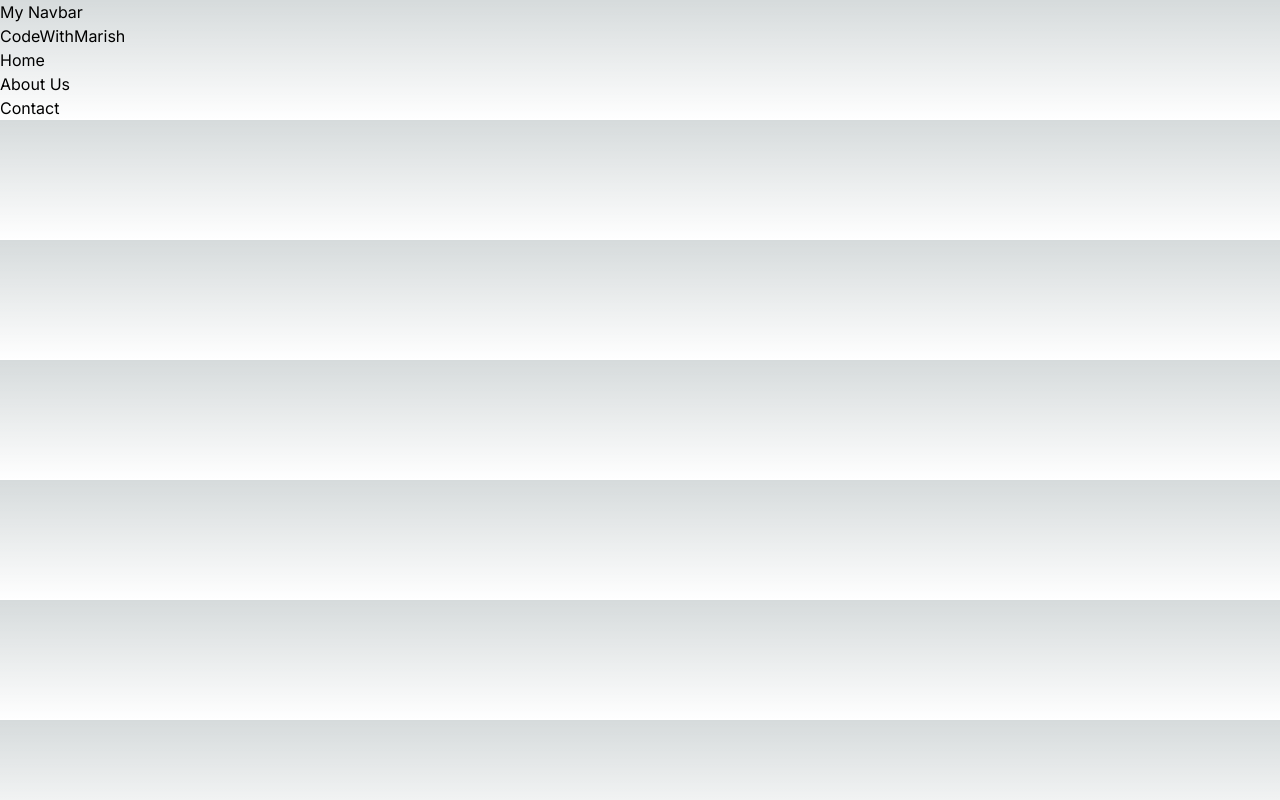
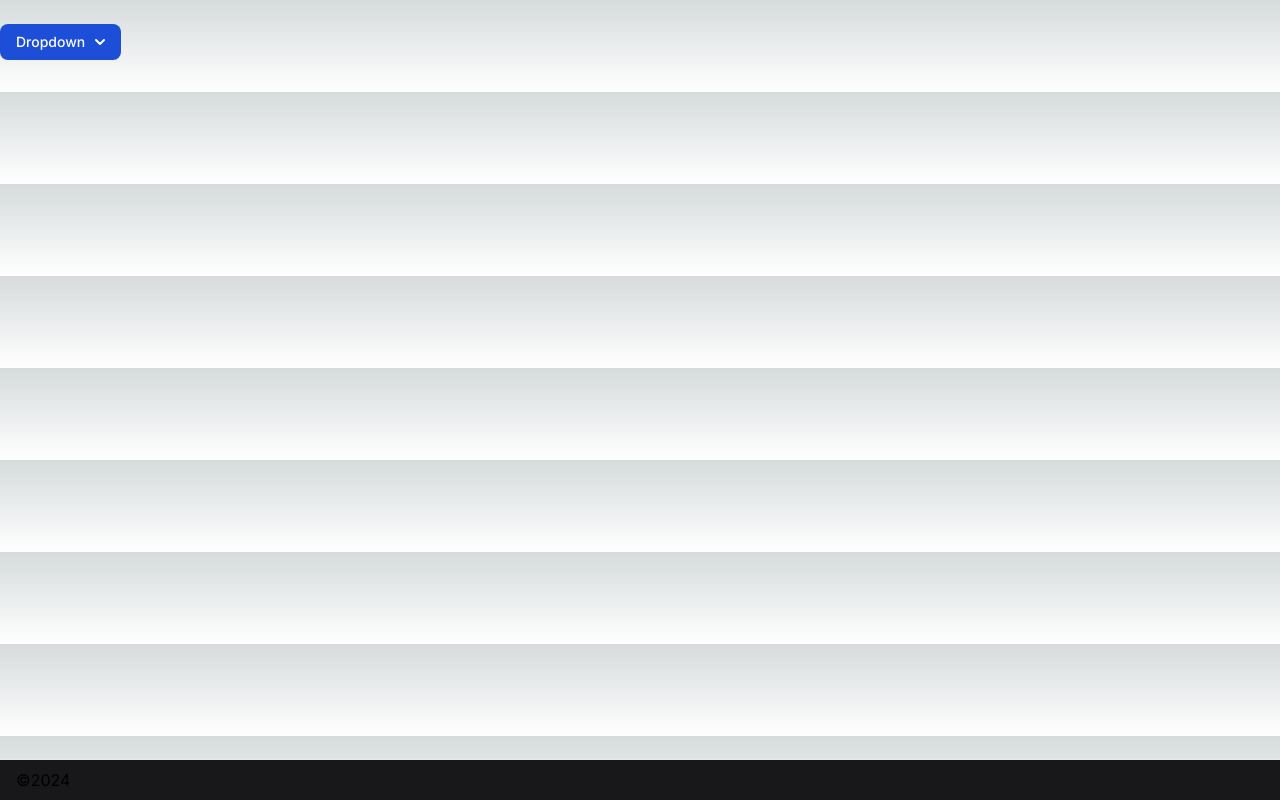
Before and after one commit to lehung2022/next-image-gallery, a Next.js app: page / in a window 1280 px wide. Built offline with nearby package versions, Linux system fonts and the light colour scheme.

Commit message:
added new header and footer

```diff
--- a/src/app/about/page.tsx
+++ /dev/null
@@ -1,11 +0,0 @@
-import Link from "next/link"
-
-export default function About() {
-    //throw new Error('Not today!')
-    return (
-        <>
-            <h1>About</h1>
-            <Link href="/">Link to Home Page</Link>
-        </>
-    )
-}
--- a/src/app/layout.tsx
+++ b/src/app/layout.tsx
@@ -17,9 +17,6 @@ export default function RootLayout({
   return (
     <html lang="en">
       <body className={inter.className}>
-        <nav>
-          <h1>My Navbar</h1>
-        </nav>
         {children}</body>
     </html>
   );
--- a/src/app/page.tsx
+++ b/src/app/page.tsx
@@ -1,8 +1,11 @@
-
 import Header from "../components/Header";
+import Footer from "@/components/Footer";
 
 export default function Home() {
   return (
-    <Header />
+    <>
+      <Header />
+      <Footer />
+    </>
   );
 }
--- a/src/components/Footer.tsx
+++ b/src/components/Footer.tsx
@@ -1,11 +1,9 @@
-import React from 'react'
-
 function Footer() {
   return (
-    <>
-
-    </>
-  )
+    <footer className="absolute bottom-0 w-full dark:bg-black bg-zinc-900 px-4 py-2 border-t-2 sm:flex sm:items-center sm:justify-between ">
+      &copy;2024
+    </footer>
+  );
 }
 
 export default Footer;
--- a/src/components/Header.tsx
+++ b/src/components/Header.tsx
@@ -1,50 +1,83 @@
-"use client"
-import Link from "next/link";
-import NavItem from './NavItem';
+"use client";
 import React, { useState } from "react";
 
-const MENU_LIST = [
-    { text: "Home", href: "/" },
-    { text: "About Us", href: "/about" },
-    { text: "Contact", href: "/contact" },
-];
+function Header() {
+  const [isOpen, setIsOpen] = useState(false);
 
+  const toggleDropdown = () => {
+    setIsOpen(!isOpen);
+  };
 
-function Header() {
-    const [navActive, setNavActive] = useState(null);
-    const [activeIdx, setActiveIdx] = useState(-1);
-    return (
-        <>
-            <header>
-                <nav className={`nav`}>
-                    <Link href={"/"}>
-                        <h1 className="logo">CodeWithMarish</h1>
-                    </Link>
-                    <div
-                        onClick={() => setNavActive(!navActive)}
-                        className={`nav__menu-bar`}
-                    >
-                        <div></div>
-                        <div></div>
-                        <div></div>
-                    </div>
-                    <div className={`${navActive ? "active" : ""} nav__menu-list`}>
-                        {MENU_LIST.map((menu, idx) => (
-                            <div
-                                onClick={() => {
-                                    setActiveIdx(idx);
-                                    setNavActive(false);
-                                }}
-                                key={menu.text}
-                            >
-                                <NavItem active={activeIdx === idx} {...menu} />
-                            </div>
-                        ))}
-                    </div>
-                </nav>
-            </header>
-        </>
-    )
+  const closeDropdown = () => {
+    setIsOpen(false);
+  };
+
+  return (
+    <div className="w-full py-6 pb-8">
+      <div className="relative inline-block">
+        <button
+          type="button"
+          className="px-4 py-2 text-white bg-blue-700 hover:bg-blue-800 focus:ring-4 focus:outline-none focus:ring-blue-300 font-medium rounded-lg text-sm inline-flex items-center"
+          onClick={toggleDropdown}
+        >
+          Dropdown{" "}
+          <svg
+            className="w-2.5 h-2.5 ml-2.5"
+            aria-hidden="true"
+            xmlns="http://www.w3.org/2000/svg"
+            fill="none"
+            viewBox="0 0 10 6"
+          >
+            <path
+              stroke="currentColor"
+              stroke-linecap="round"
+              stroke-linejoin="round"
+              stroke-width="2"
+              d="m1 1 4 4 4-4"
+            />
+          </svg>
+        </button>
+
+        {isOpen && (
+          <div className="origin-top-right right-0 mt-2 w-44 rounded-lg shadow-lg bg-white ring-1 ring-black ring-opacity-5">
+            <ul
+              role="menu"
+              aria-orientation="vertical"
+              aria-labelledby="options-menu"
+            >
+              <li>
+                <a
+                  href="#"
+                  className="block px-4 py-2 text-sm text-gray-700 hover:bg-gray-100"
+                  onClick={closeDropdown}
+                >
+                  Option 1
+                </a>
+              </li>
+              <li>
+                <a
+                  href="#"
+                  className="block px-4 py-2 text-sm text-gray-700 hover:bg-gray-100"
+                  onClick={closeDropdown}
+                >
+                  Option 2
+                </a>
+              </li>
+              <li>
+                <a
+                  href="#"
+                  className="block px-4 py-2 text-sm text-gray-700 hover:bg-gray-100"
+                  onClick={closeDropdown}
+                >
+                  Option 3
+                </a>
+              </li>
+            </ul>
+          </div>
+        )}
+      </div>
+    </div>
+  );
 }
 
 export default Header;
```
